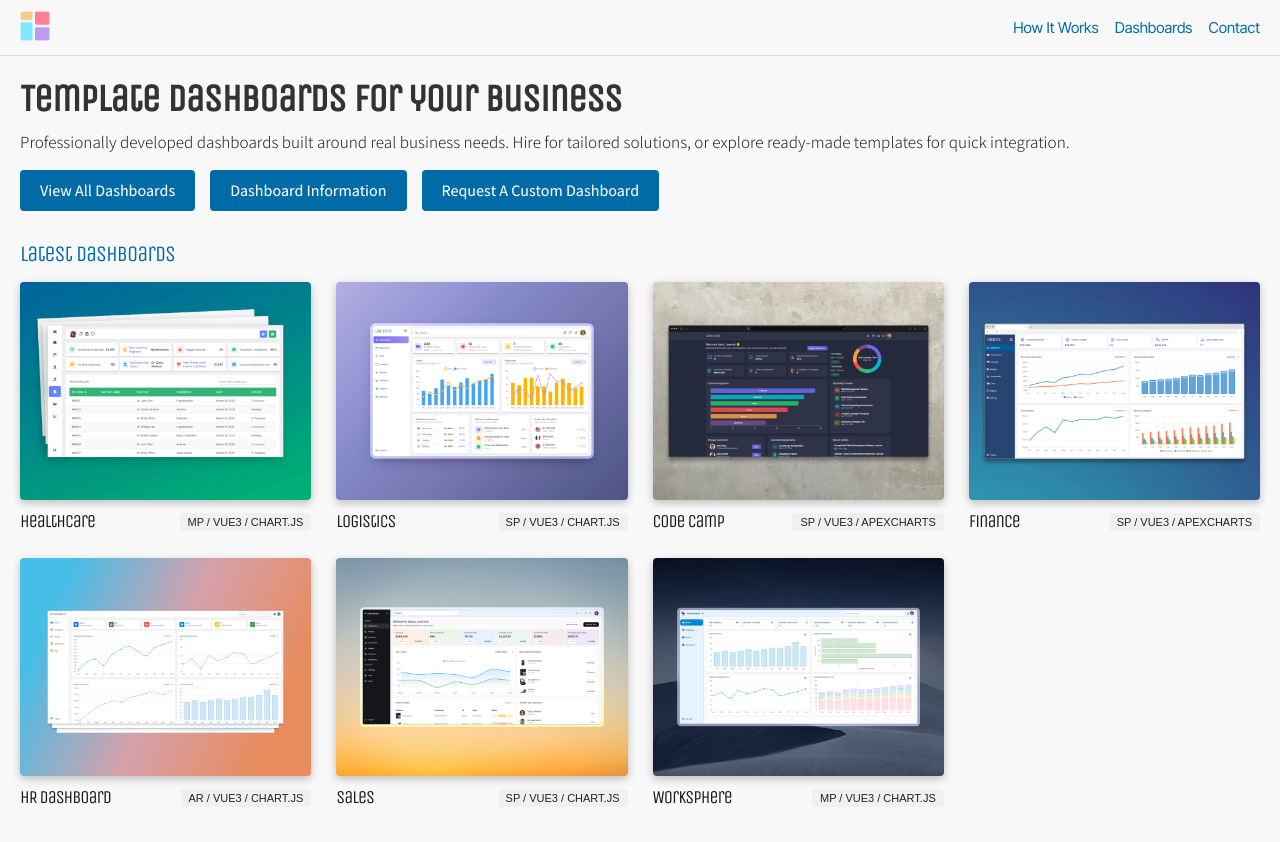
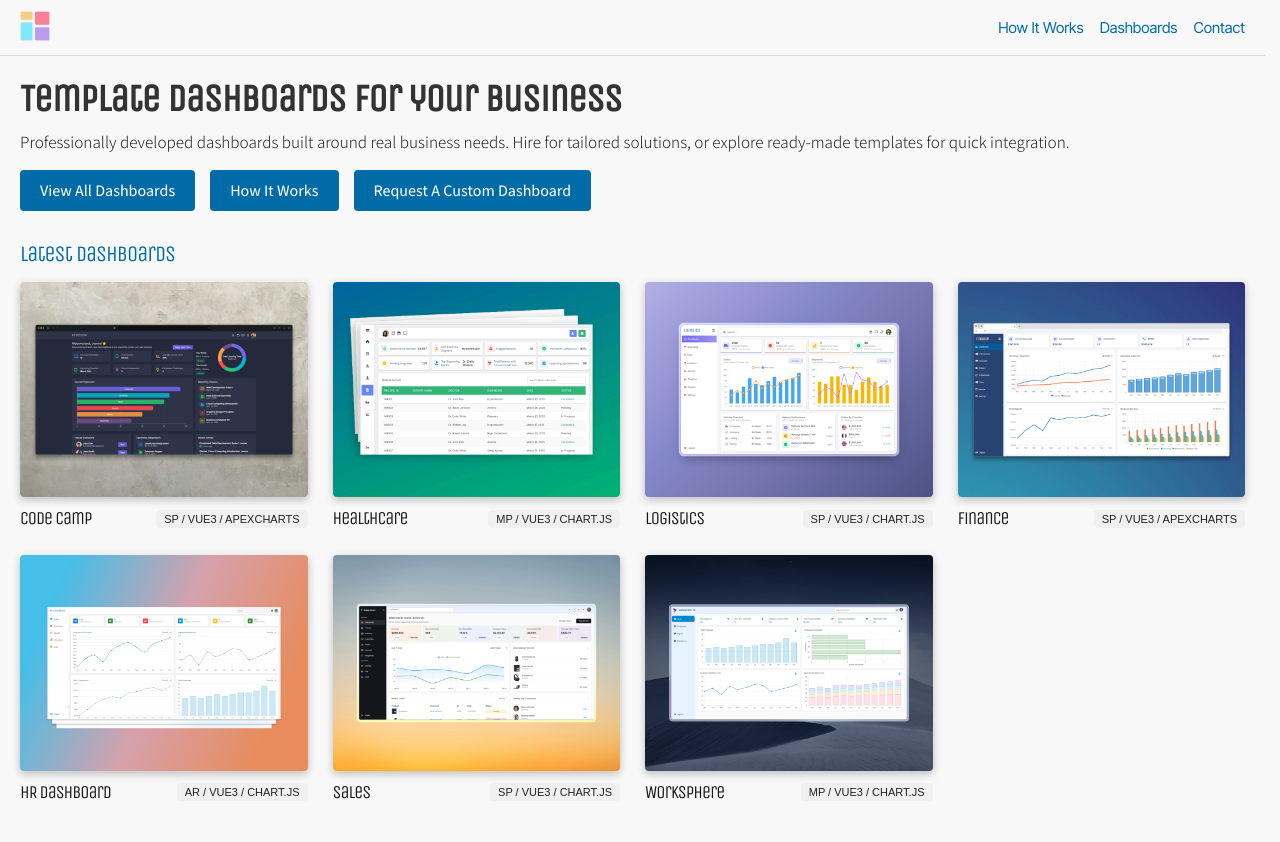
Before and after one commit to joseph-johnson27001/dashboard-website, a Vue app: page / in a window 1280 px wide. Shown: the top 842 px of the page. Built offline with nearby package versions, Linux system fonts and the light colour scheme.

Commit message:
Scrollbar gutter fix

```diff
--- a/src/App.vue
+++ b/src/App.vue
@@ -33,6 +33,10 @@ export default {
 </script>
 
 <style>
+html {
+  scrollbar-gutter: stable;
+}
+
 body {
   margin: 0;
   background-color: #f8f8f8;
--- a/src/views/HomePage.vue
+++ b/src/views/HomePage.vue
@@ -14,7 +14,7 @@
             >View All Dashboards</router-link
           >
           <router-link to="/how-it-works" class="button"
-            >Dashboard Information</router-link
+            >How It Works</router-link
           >
           <router-link to="/contact" class="button"
             >Request A Custom Dashboard</router-link
@@ -69,6 +69,15 @@ export default {
     return {
       demos: [
         {
+          name: "Code Camp",
+          slug: "code-camp",
+          image: "/Dashboard_Images/Code_Camp.png",
+          type: "SP / Vue3 / ApexCharts",
+          description:
+            "A dark-themed single-page dashboard built for online education platforms. Features user information, KPIs and interactive ApexCharts for visualizing user engagement and course progress",
+          price: "£399",
+        },
+        {
           name: "Healthcare",
           slug: "healthcare",
           image: "/Dashboard_Images/Healthcare.png",
@@ -86,15 +95,7 @@ export default {
             "A clean, responsive single-page dashboard designed for logistics and supply chain insights. Includes key KPIs, dynamic charts powered by ApexCharts, and a styled sidebar.",
           price: "£399",
         },
-        {
-          name: "Code Camp",
-          slug: "code-camp",
-          image: "/Dashboard_Images/Code_Camp.png",
-          type: "SP / Vue3 / ApexCharts",
-          description:
-            "A dark-themed single-page dashboard built for online education platforms. Features user information, KPIs and interactive ApexCharts for visualizing user engagement and course progress",
-          price: "£399",
-        },
+
         {
           name: "Finance",
           slug: "finance",
```
